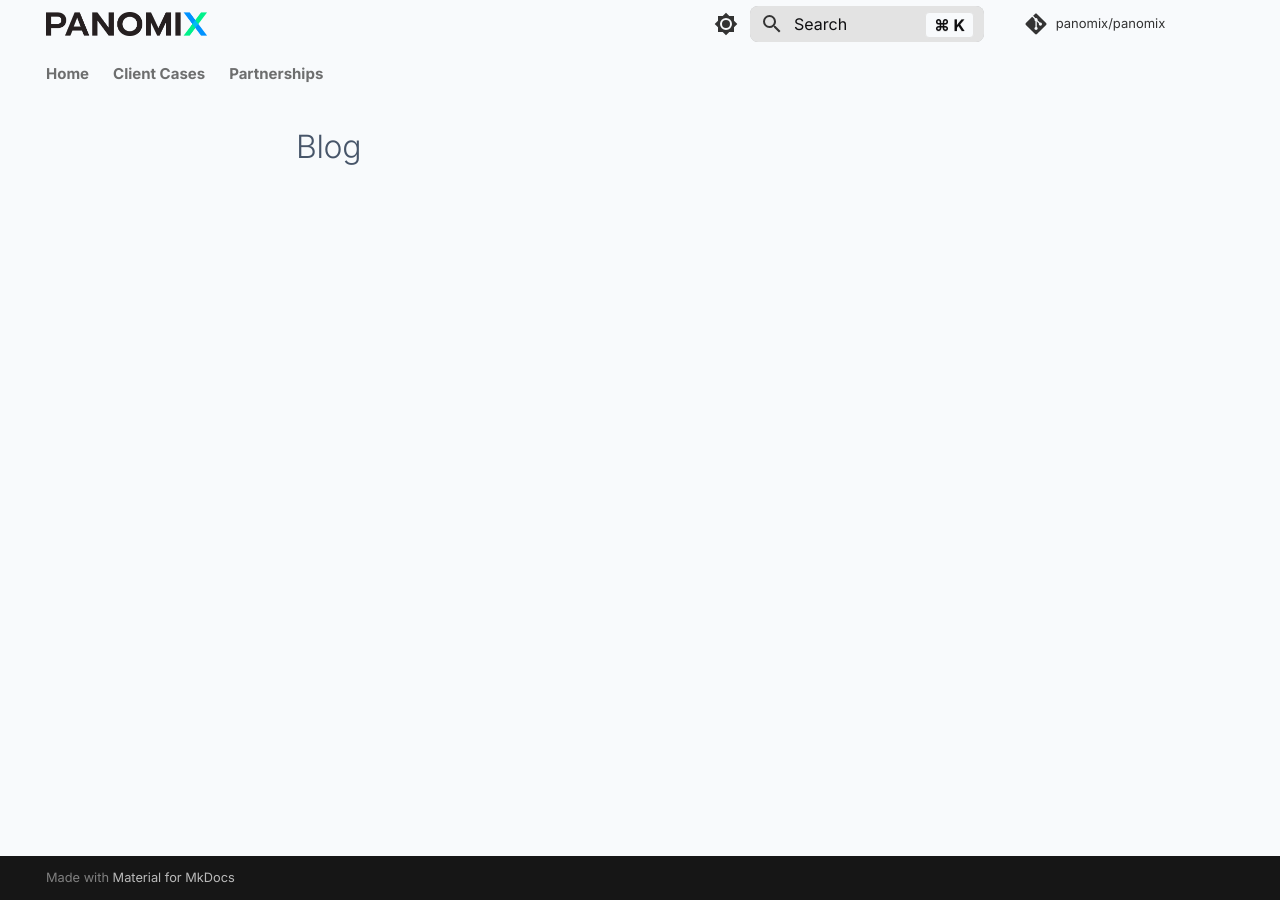
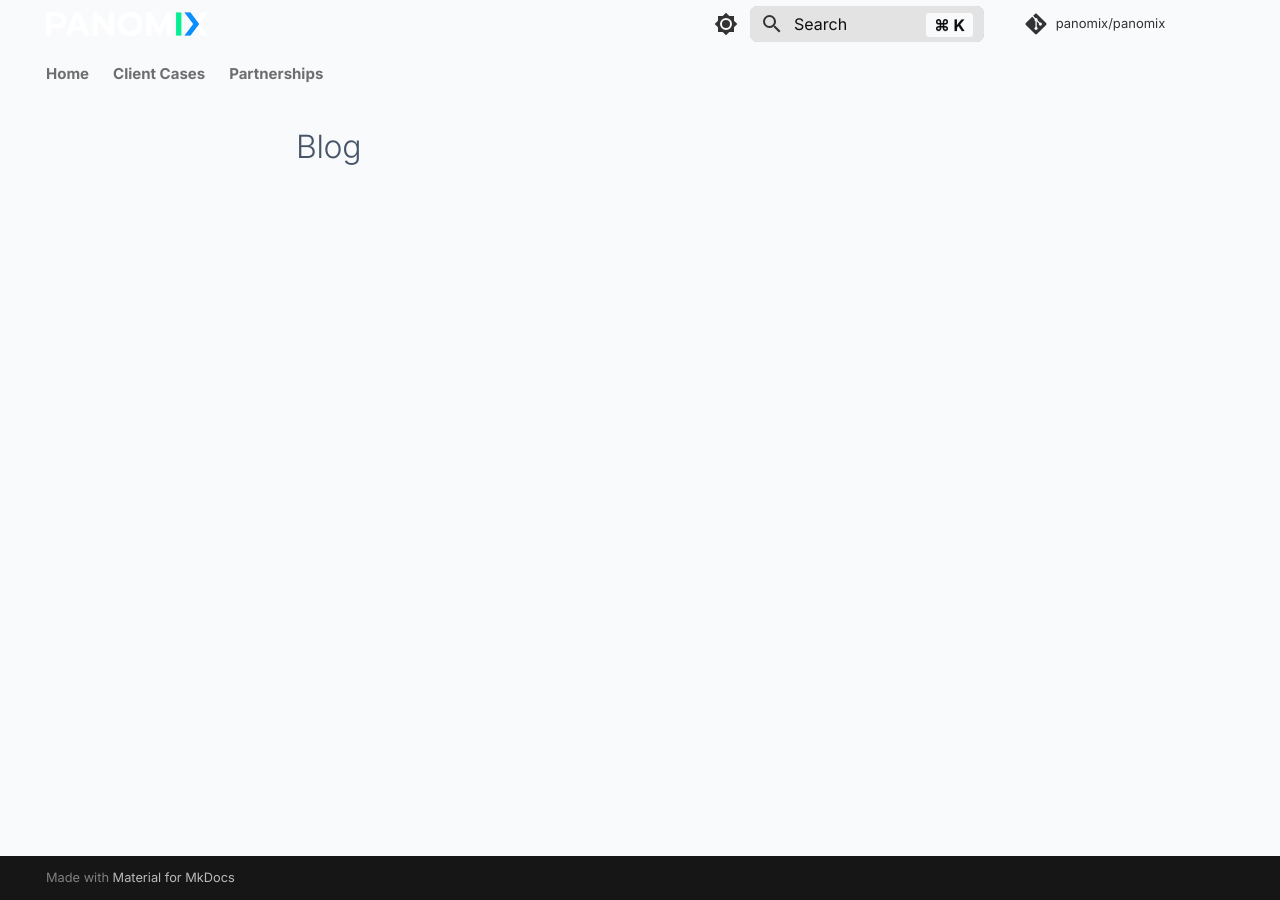
Before and after one commit to panomix/panomix, an MkDocs documentation site: the page built from docs/blog/index.md, in a window 1280 px wide. Built offline with MkDocs 1.6.1 and Material for MkDocs 9.7.7, drawn with Linux system fonts in a browser that asks for light colours; comment, search, counter and statistics services are not loaded.

Commit message:
Update mkdocs.yml

```diff
--- a/mkdocs.yml
+++ b/mkdocs.yml
@@ -53,7 +53,7 @@ nav:
 theme:
   name: material
   custom_dir: docs/theme
-  logo: assets/logoBlack.png
+  logo: assets/whitelogo.png
   favicon: assets/favicon.ico
   font:
     text: Inter
```
